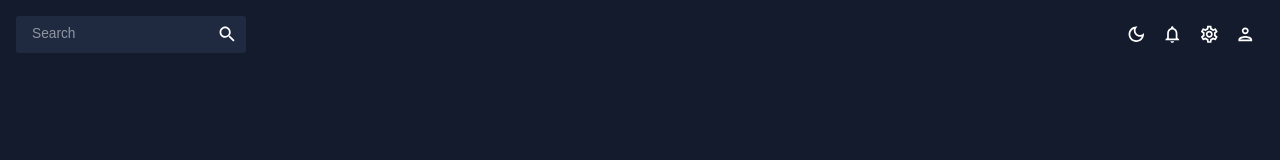
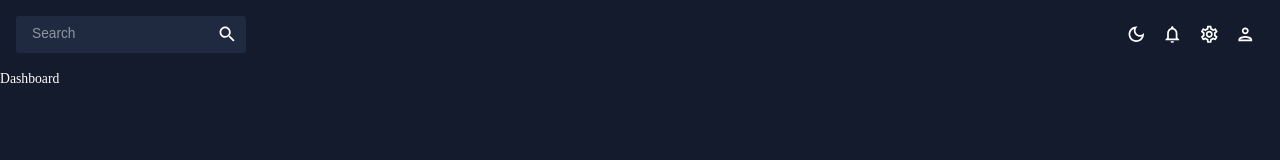
Before and after one commit to collinskrotich/react-admin, a React (Create React App) app: page / in a window 1280 px wide. Shown: the top 160 px of the page. Built offline with nearby package versions, Linux system fonts and the light colour scheme.

Commit message:
Added required components to app.js

```diff
--- a/src/App.js
+++ b/src/App.js
@@ -3,6 +3,18 @@
 import { CssBaseline, ThemeProvider  } from '@mui/material';
 import Topbar from './scenes/global/Topbar';
 import Sidebar from './scenes/global/Sidebar';
+import Dashboard from './scenes/dashboard';
+import { Route, Routes } from 'react-router-dom';
+// import Team from './scenes/team';
+// import Invoices from './scenes/invoices';
+// import Contacts from './scenes/contacts';
+// import Bar from './scenes/bar';
+// import Form from './scenes/form';
+// import Line from './scenes/line';
+// import FAQ from './scenes/faq';
+// import Geography from './scenes/geography';
+// import Calendar from './scenes/calendar';
+
 
 function App() {
   const [theme, colorMode] = useMode();
@@ -12,10 +24,22 @@
       <ThemeProvider theme={theme}>
         <CssBaseline />
         <div className="App">
+          <Sidebar />
           <main className='content'>
             <Topbar/>
-            <Sidebar/>
-
+            <Routes>
+              <Route path='/' element={<Dashboard />} />
+              {/* <Route path='/team' element={<Team />} />
+              <Route path='/contacts' element={<Contacts />} />
+              <Route path='/invoices' element={<Invoices />} />
+              <Route path='/form' element={<Form />} />
+              <Route path='/bar' element={<Bar />} />
+              <Route path='/pie' element={<Pie />} />
+              <Route path='/line' element={<Line />} />
+              <Route path='/faq' element={<FAQ />} />
+              <Route path='/geography' element={<Geography />} />
+              <Route path='/calendar' element={<Calendar />} /> */}
+            </Routes>
           </main>
         </div>
       </ThemeProvider>
```
